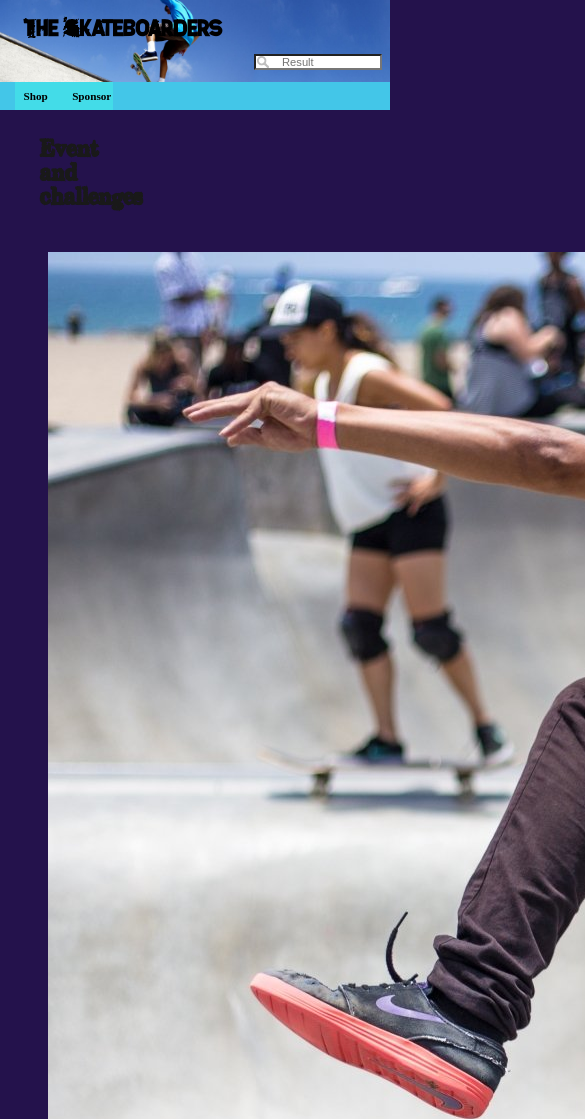
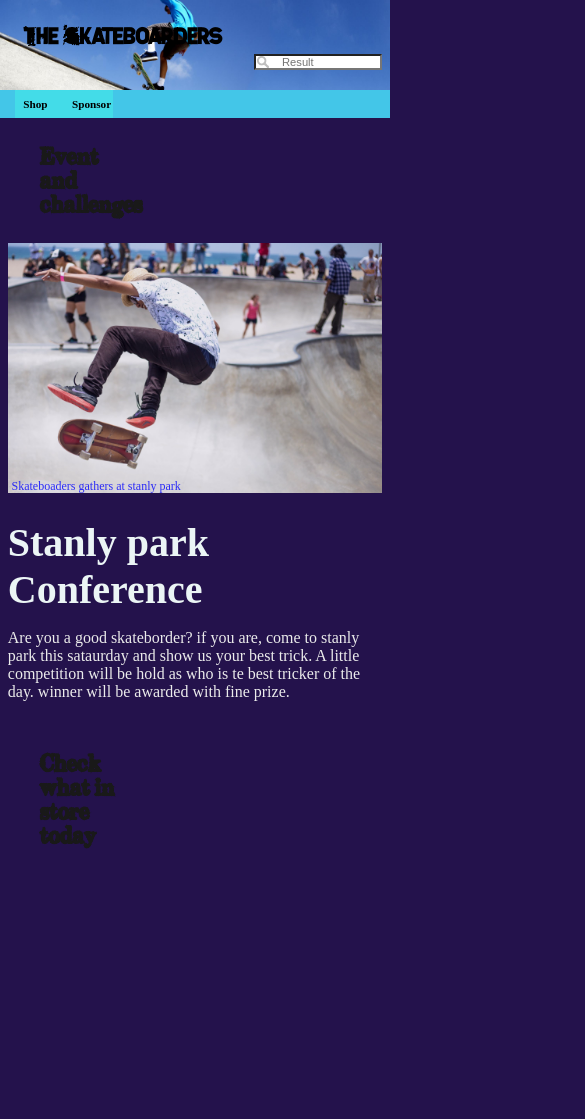
Before and after one commit to ruilinzoe/IAT339, a plain HTML site: page week6/index.html in a window 390 px wide. Shown: the top 1119 px of the page, 585 px wide, since content can reach past the window. After the commit the page ends 875 px from the top, so only its background shows below. Drawn offline with Linux system fonts and the light colour scheme.

Commit message:
fix navigation small bug

```diff
--- a/week6/css/mainRaymond.css
+++ b/week6/css/mainRaymond.css
@@ -14,6 +14,83 @@
 	border-radius: 1%;
 	/*background-color: rgb(67, 198, 232);*/
 }
+body{
+	margin: 0;
+	padding-top: 2rem;
+	margin-left: 2%;
+
+	background: url("../img/8.jpg");
+	background-repeat: no-repeat;
+	background-position:top;
+	background-size: 100% 12rem;
+	/*background-color: rgb(203, 243, 239);*/
+	background-color: rgb(36, 18, 76);
+
+}
+nav{
+	font-size: 1.5rem;
+	display: flex;
+	flex-wrap: wrap;
+	width: 100%;
+	font-weight: bold;
+
+}
+nav a{
+
+	color: rgb(0,0,0);
+	text-decoration: none;
+	padding: .5rem ;
+	background-color: rgb(67, 220, 232);
+	transition: background-color .5s;
+
+
+
+}
+nav a:hover, nav a:focus{
+	/*border: 1px solid black;*/
+	color: rgb(85,84,199);
+	background-color: rgb(67, 198, 232);
+}
+
+.nav-main-item{
+		position: relative;
+		top:4.5rem;
+
+		background-color: rgb(67, 198, 232);
+		left:-4%;
+		padding-left: 6%;
+		padding-right: 0;
+		/*padding: 1rem 1rem 7% 3&&;*/
+		width: 104%;
+}
+
+form{
+	position: absolute;
+	top: 6rem;
+	right: 1rem;
+
+}
+input{
+	width: 10rem;
+
+	font-size: 1.25rem;
+	background: url("../img/search.png");
+	background-repeat: no-repeat;
+	background-position: 1% 1%;
+	background-size: auto 100%;
+	text-indent: 20%;
+	background-color: white;
+}
+
+h1{
+	color: black;
+	margin: 0;
+	padding-left: 2.5rem;
+	font-size: 3rem;
+	font-family: titlefont;
+
+}
+
 
 h2{
 	position: relative;
@@ -28,20 +105,6 @@ h2{
 	width: 33%
 }
 
-p{
-	padding: 0;
-	margin: 0;
-
-}
-
-.eventp{
-	padding-top: 1rem;
-	position: relative;
-	left: -32%;
-	top: 8rem;
-	color: rgb(235,235,235);
-}
-
 h3{
 	display: inline-block;
 	margin: 0;
@@ -51,6 +114,28 @@ h3{
 
 
  }
+
+p{
+	padding: 0;
+	margin: 0;
+
+}
+
+
+
+/* event block specific css*/
+/**/
+/**/
+/**/
+.eventp{
+	padding-top: 1rem;
+	position: relative;
+	left: -32%;
+	top: 8rem;
+	color: rgb(235,235,235);
+}
+
+
  .eventh3{
  	padding-top: 5%;
 	position: relative;
@@ -65,7 +150,19 @@ h3{
 	top: -1.1rem;
 	opacity: .8;
 	color: blue;
+	margin-left: 1%;
+	font-size: .75rem;
  }
+ .eventimg{
+	width: 100%;
+	opacity: .9;
+}
+
+.eventfigure{
+	padding:0;
+	margin: 1%;
+}
+
 
  /*set responsive for te h3 and p in event first block*/
  @media(max-width: 90rem){
@@ -113,18 +210,24 @@ h3{
  }
 
 
+/* here is where te screen turn into one pcolumn*/
+ @media (max-width: 44rem) {
 
-
-
-
-.eventimg{
-	width: 100%;
-	opacity: .9;
-}
-
-.eventfigure{
-	padding:0;
-	margin: 1%;
+ 	body{
+ 		margin: 2%;
+ 	}
+ 	.eventh3{
+ 		position: static;
+ 		font-size: 2.5rem;
+ 		padding-top: 2%;
+ 	}
+ 	.eventp{
+ 		position: static;
+ 		font-size: 1rem;
+ 	}
+ 	.nav-main-item{
+ 		width: 106%;
+ 	}
 }
 
 @media (max-width: 44rem) {
@@ -139,90 +242,7 @@ h3{
 
 
 
-.eventfigcap{
-	margin-left: 1%;
-	font-size: .75rem;
-
-}
-
-
-nav{
-	font-size: 1.5rem;
-	display: flex;
-	flex-wrap: wrap;
-	width: 100%;
-	font-weight: bold;
-
-}
-nav a{
-
-	color: rgb(0,0,0);
-	text-decoration: none;
-	padding: .5rem ;
-	background-color: rgb(67, 220, 232);
-	transition: background-color .5s;
-
-
-
-}
-nav a:hover, nav a:focus{
-	/*border: 1px solid black;*/
-	color: rgb(85,84,199);
-	background-color: rgb(67, 198, 232);
-}
-body{
-	margin: 0;
-	padding-top: 2rem;
-	margin-left: 2%;
-
-	background: url("../img/8.jpg");
-	background-repeat: no-repeat;
-	background-position:top;
-	background-size: 100% 12rem;
-	/*background-color: rgb(203, 243, 239);*/
-	background-color: rgb(36, 18, 76);
-
-}
-
-form{
-	position: absolute;
-	top: 6rem;
-	right: 1rem;
-
-}
-input{
-	width: 10rem;
-
-	font-size: 1.25rem;
-	background: url("../img/search.png");
-	background-repeat: no-repeat;
-	background-position: 1% 1%;
-	background-size: auto 100%;
-	text-indent: 20%;
-	background-color: white;
-}
-h1{
-	color: black;
-	margin: 0;
-	padding-left: 2.5rem;
-	font-size: 3rem;
-	font-family: titlefont;
-
-}
-
-
-.nav-main-item{
-		position: relative;
-		top:4.5rem;
-
-		background-color: rgb(67, 198, 232);
-		left:-4%;
-		padding-left: 6%;
-		padding-right: 0;
-		/*padding: 1rem 1rem 7% 3&&;*/
-		width: 104%;
-}
-
+/*navigation backgroudn imag responsive*/
 @media(max-width: 60rem){
 	body{
 		background: url("../img/8.jpg");
@@ -363,12 +383,3 @@ h1{
 	padding:0rem;
 	}
 }
-
-
-
-
-/*@media(max-width: 24rem){
-	.grid-3of24{
-		width: 50%;
-	}
-}*/
--- a/week6/index.html
+++ b/week6/index.html
@@ -40,16 +40,16 @@
       <!-- first event block -->
       <div class="grid-col-2of3"  id="borderIt">
 
-         <figure  class="grid-col-1of2" >
-           <img src="img/event.jpg" alt="A toy robot with a menacing expression">
-          <figcaption>Skateboaders gathers at stanly park</figcaption>
+         <figure class="grid-col-1of2 eventfigure" >
+           <img class="eventimg" src="img/event.jpg" alt="A toy robot with a menacing expression">
+          <figcaption class="eventfigcap">Skateboaders gathers at stanly park</figcaption>
         </figure>
         <div class="grid-col-1of2">
-          <h3>
+          <h3 class="eventh3">
             Stanly park Conference
           </h3>
 
-          <p>
+          <p class="eventp">
                 Are you a good skateborder? if you are, come to stanly park this sataurday and show us your best trick. A little competition will be hold as who is te best tricker of the day. winner will be awarded with fine prize.
           </p>
        </div>
@@ -63,14 +63,14 @@
       <h2> Check what in store today </h2>
       <section class="grid-row">
             <!-- first event block -->
-            <div class="grid-col-2of3"  id="borderIt">
+           <!--  <div class="grid-col-2of3"  id="borderIt">
 
-               <figure  class="grid-col-1of2" >
-                 <img src="img/event.jpg" alt="A toy robot with a menacing expression">
-                <figcaption>Skateboaders gathers at stanly park</figcaption>
+               <figure  class="grid-col-1of2 eventfugure" >
+                 <img class="eventimg" src="img/event.jpg" alt="A toy robot with a menacing expression">
+                <figcaption class="eventfigcap">Skateboaders gathers at stanly park</figcaption>
               </figure>
               <div class="grid-col-1of2">
-                <h3>
+                <h3 class="eventh3">
                   Stanly park Conference
                 </h3>
 
@@ -78,7 +78,7 @@
                       Are you a good skateborder? if you are, come to stanly park this sataurday and show us your best trick. A little competition will be hold as who is te best tricker of the day. winner will be awarded with fine prize.
                 </p>
              </div>
-         </div>
+         </div> -->
       </section>
 
 
```
